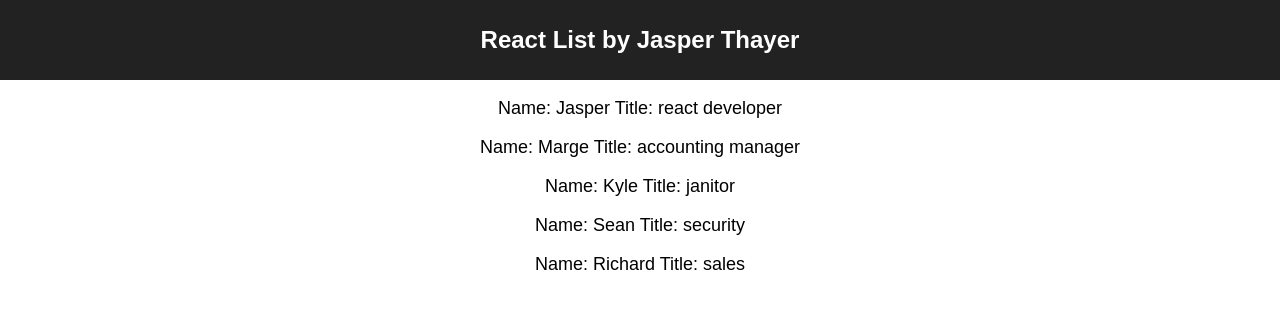
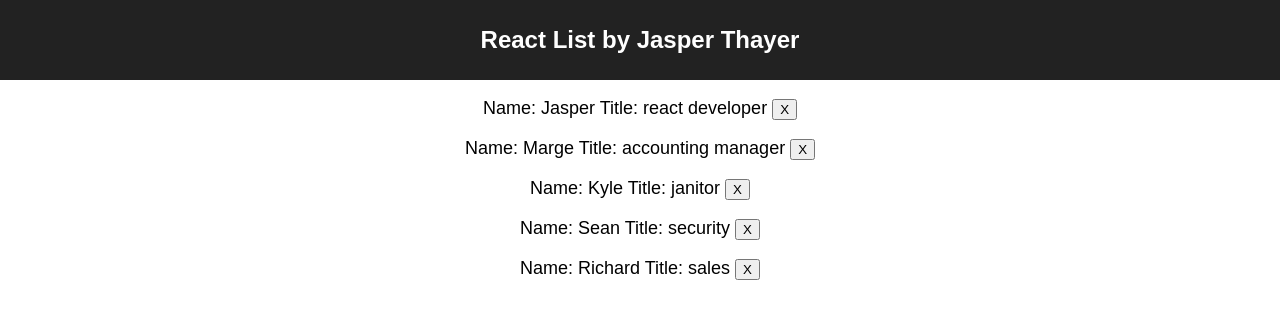
Before and after one commit to JasperThayer/React-List, a React (Create React App) app: page / in a window 1280 px wide. Shown: the top 318 px of the page. Built offline with nearby package versions, Linux system fonts and the light colour scheme.

Commit message:
Add delete button to user component

```diff
--- a/src/User/user.js
+++ b/src/User/user.js
@@ -1,7 +1,7 @@
 import React from 'react';
 
 const user = (props) => {
-    return <p>Name: {props.name} Title: {props.title}</p>
+    return <p>Name: {props.name} Title: {props.title} <button>X</button></p>
 };
 
 export default user;
```
